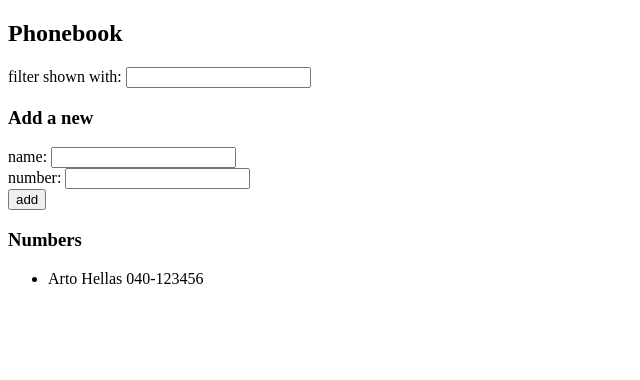
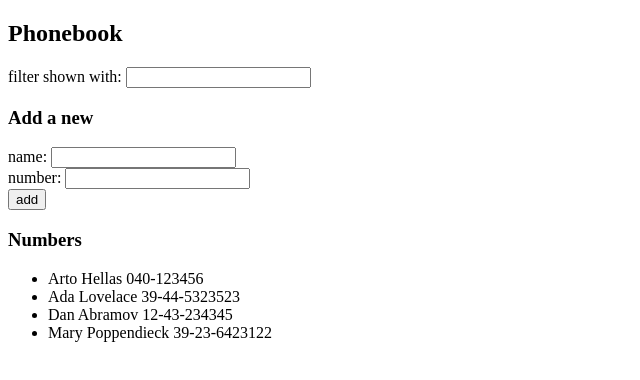
Before and after one commit to Ijtihed/fullstack-open, a React (Vite) app in the folder part2/phonebook/: page / in a window 1280 px wide. Shown: the top 380 px of the page, without its empty margins (0-640 px from the left). Built offline with nearby package versions, Linux system fonts and the light colour scheme; data requests are answered from the project's data file.

Commit message:
Excercise 2.11 (db + server working)

```diff
--- /dev/null
+++ b/part2/phonebook/db.json
@@ -0,0 +1,24 @@
+{
+    "persons":[
+      {
+        "name": "Arto Hellas",
+        "number": "040-123456",
+        "id": "1"
+      },
+      {
+        "name": "Ada Lovelace",
+        "number": "39-44-5323523",
+        "id": "2"
+      },
+      {
+        "name": "Dan Abramov",
+        "number": "12-43-234345",
+        "id": "3"
+      },
+      {
+        "name": "Mary Poppendieck",
+        "number": "39-23-6423122",
+        "id": "4"
+      }
+    ]
+  }
--- a/part2/phonebook/package.json
+++ b/part2/phonebook/package.json
@@ -7,9 +7,11 @@
     "dev": "vite",
     "build": "vite build",
     "lint": "eslint .",
-    "preview": "vite preview"
+    "preview": "vite preview",
+    "server": "json-server --watch db.json --port 3001"
   },
   "dependencies": {
+    "axios": "^1.10.0",
     "react": "^19.1.0",
     "react-dom": "^19.1.0"
   },
--- a/part2/phonebook/src/App.jsx
+++ b/part2/phonebook/src/App.jsx
@@ -1,15 +1,22 @@
-import { useState } from 'react'
+import { useState, useEffect } from 'react'
+import axios from 'axios'
 import Filter from './components/Filter'
 import PersonForm from './components/PersonForm'
 import Persons from './components/Persons'
 
 const App = () => {
-  const [persons, setPersons] = useState([
-    { name: 'Arto Hellas', number: '040-123456' }
-  ])
+  const [persons, setPersons] = useState([])
   const [newName, setNewName] = useState('')
   const [newNumber, setNewNumber] = useState('')
   const [filter, setFilter] = useState('')
+
+  useEffect(() => {
+    axios
+      .get('http://localhost:3001/persons')
+      .then(response => {
+        setPersons(response.data)
+      })
+  }, [])
 
   const handleSubmit = (event) => {
     event.preventDefault()
```
Also changed, not shown: 1 other file (tests, documents, lock files or other folders).
